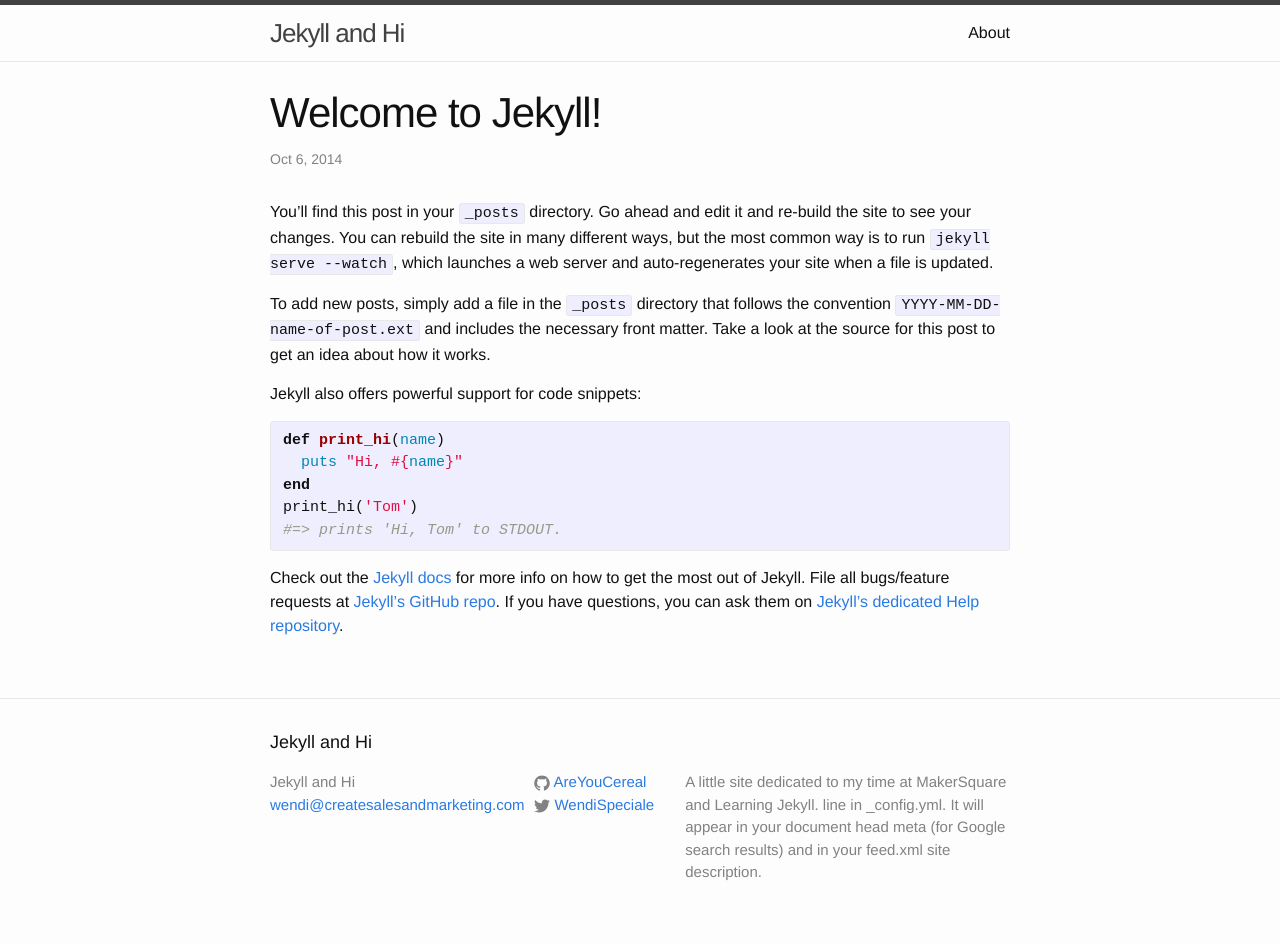
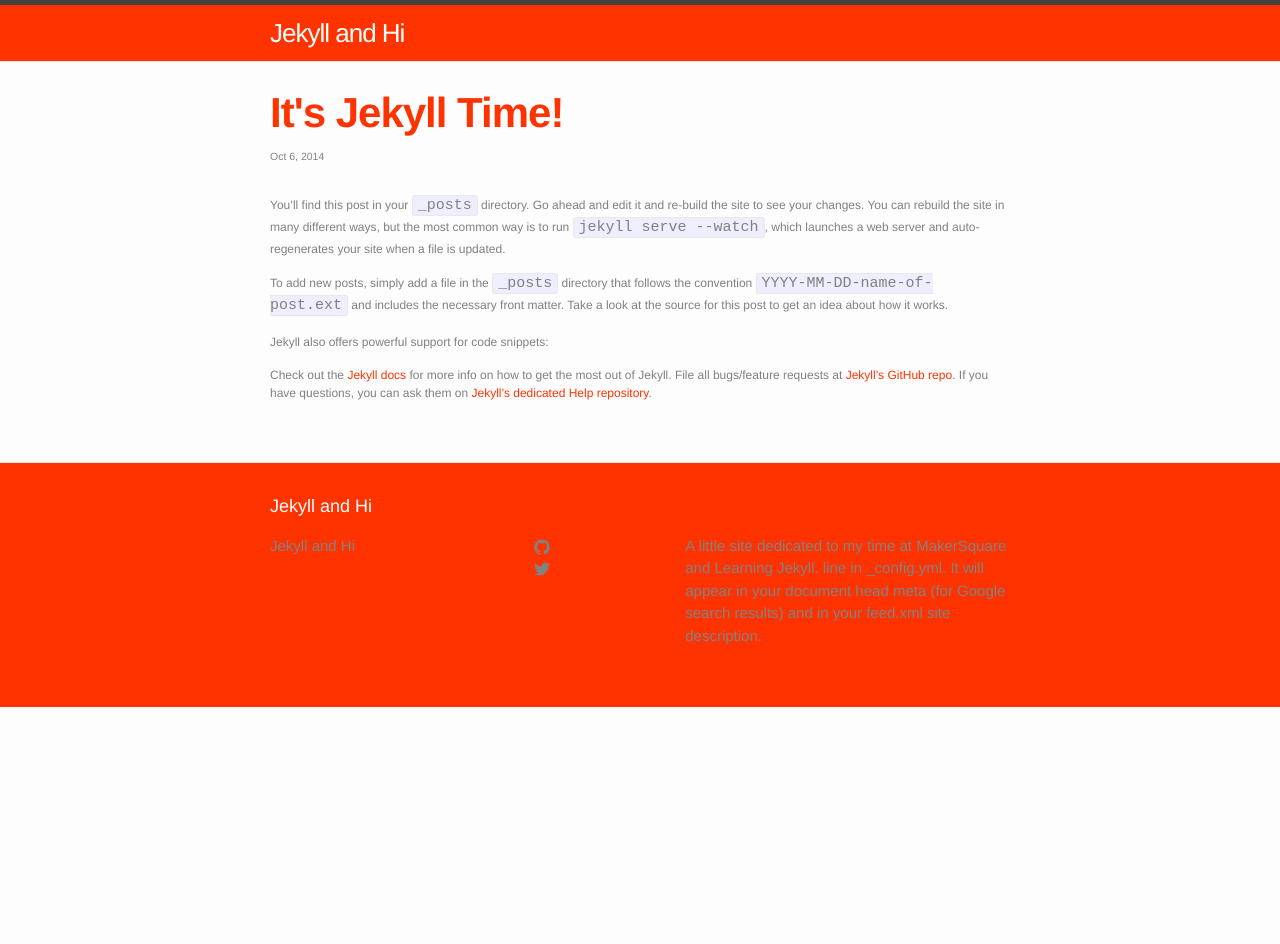
Before and after one commit to AreYouCereal/areyoucereal.github.io, a Jekyll site: the page built from _posts/2014-10-06-it's-jekyll-time.markdown, in a window 1280 px wide. Built offline with Jekyll 4.4.1, drawn with Linux system fonts in a browser that asks for light colours; after the commit the page ends 900 px from its top, so only the background shows below that.

Commit message:
jekyll updates

```diff
--- a/_posts/2014-09-21-first-makersquare-blog-post.markdown
+++ b/_posts/2014-09-21-first-makersquare-blog-post.markdown
@@ -1,6 +1,6 @@
 ---
 layout: post
-title: first makersquare blog post
+title: "First Makersquare Blog Post"
 date: 2014-09-21
 ---
 
--- a/_posts/2014-10-06-welcome-to-jekyll.markdown
+++ b/_posts/2014-10-06-it's-jekyll-time.markdown
@@ -1,6 +1,6 @@
 ---
 layout: post
-title:  "Welcome to Jekyll!"
+title:  "It's Jekyll Time!"
 date:   2014-10-06 19:47:45
 categories: jekyll update
 ---
@@ -10,13 +10,7 @@
 
 Jekyll also offers powerful support for code snippets:
 
-{% highlight ruby %}
-def print_hi(name)
-  puts "Hi, #{name}"
-end
-print_hi('Tom')
-#=> prints 'Hi, Tom' to STDOUT.
-{% endhighlight %}
+
 
 Check out the [Jekyll docs][jekyll] for more info on how to get the most out of Jekyll. File all bugs/feature requests at [Jekyll’s GitHub repo][jekyll-gh]. If you have questions, you can ask them on [Jekyll’s dedicated Help repository][jekyll-help].
 
--- a/_sass/_base.scss
+++ b/_sass/_base.scss
@@ -18,7 +18,7 @@
     font-size: $base-font-size;
     line-height: $base-line-height;
     font-weight: 300;
-    color: $text-color;
+    color: gray;
     background-color: $background-color;
 }
 
@@ -80,6 +80,7 @@
  */
 h1, h2, h3, h4, h5, h6 {
     font-weight: 300;
+    color: #ff3300;
 }
 
 
@@ -88,15 +89,15 @@
  * Links
  */
 a {
-    color: $brand-color;
     text-decoration: none;
+    olor: #FF3300;
 
     &:visited {
-        color: darken($brand-color, 15%);
+        color: #FF9900;
     }
 
     &:hover {
-        color: $text-color;
+        color: #FF3300;
         text-decoration: underline;
     }
 }
--- a/_sass/_layout.scss
+++ b/_sass/_layout.scss
@@ -3,6 +3,7 @@
  */
 .site-header {
     border-top: 5px solid $grey-color-dark;
+    background-color: #FF3300;
     border-bottom: 1px solid $grey-color-light;
     min-height: 56px;
 
@@ -12,6 +13,7 @@
 
 .site-title {
     font-size: 26px;
+    color: #FFFFFF;
     line-height: 56px;
     letter-spacing: -1px;
     margin-bottom: 0;
@@ -19,20 +21,21 @@
 
     &,
     &:visited {
-        color: $grey-color-dark;
+        color: #FFFFFF;
     }
 }
 
 .site-nav {
     float: right;
     line-height: 56px;
+    color: #FFFFFF;
 
     .menu-icon {
         display: none;
     }
 
     .page-link {
-        color: $text-color;
+        color: #FF3300;
         line-height: $base-line-height;
 
         // Gaps between nav items, but not on the first one
@@ -93,11 +96,13 @@
  */
 .site-footer {
     border-top: 1px solid $grey-color-light;
+    background-color: #ff3300;
     padding: $spacing-unit 0;
 }
 
 .footer-heading {
     font-size: 18px;
+    color: #FFFFFF;
     margin-bottom: $spacing-unit / 2;
 }
 
@@ -166,7 +171,9 @@
 }
 
 .page-heading {
-    font-size: 20px;
+    font-size: 29px;
+    color: #FF3300;
+    font-weight: bold;
 }
 
 .post-list {
@@ -186,6 +193,7 @@
 .post-link {
     display: block;
     font-size: 24px;
+    color: #FF3300;
 }
 
 
@@ -199,6 +207,8 @@
 
 .post-title {
     font-size: 42px;
+    color: #ff3300;
+    font-weight: bold;
     letter-spacing: -1px;
     line-height: 1;
 
--- a/_sass/_syntax-highlighting.scss
+++ b/_sass/_syntax-highlighting.scss
@@ -17,7 +17,7 @@
     .gd .x { color: #000; background-color: #faa } // Generic.Deleted.Specific
     .ge    { font-style: italic } // Generic.Emph
     .gr    { color: #a00 } // Generic.Error
-    .gh    { color: #999 } // Generic.Heading
+    .gh    { color: #FFFFFF } // Generic.Heading
     .gi    { color: #000; background-color: #dfd } // Generic.Inserted
     .gi .x { color: #000; background-color: #afa } // Generic.Inserted.Specific
     .go    { color: #888 } // Generic.Output
--- a/css/main.scss
+++ b/css/main.scss
@@ -7,7 +7,7 @@
 
 // Our variables
 $base-font-family: Helvetica, Arial, sans-serif;
-$base-font-size:   16px;
+$base-font-size:   12px;
 $small-font-size:  $base-font-size * 0.875;
 $base-line-height: 1.5;
 
@@ -23,6 +23,15 @@
 
 $on-palm:          600px;
 $on-laptop:        800px;
+
+a {
+  color: #FF3300;
+  text-decoration: none; }
+  a:visited {
+    color: #1756a9; }
+  a:hover {
+    color: #111;
+    text-decoration: underline; }
 
 
 
```
Also changed, not shown: _posts/2014-10-07-first-real-post.markdown (deleted, +0 -15 lines).
